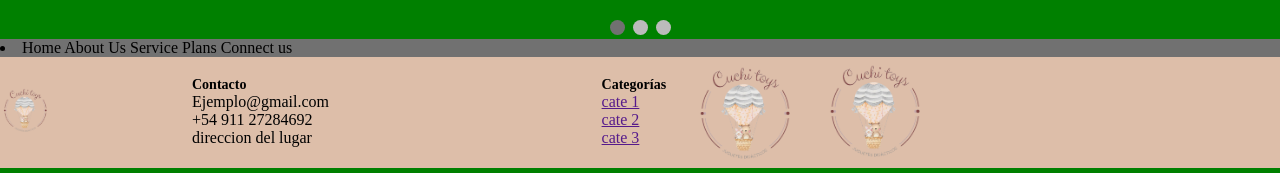
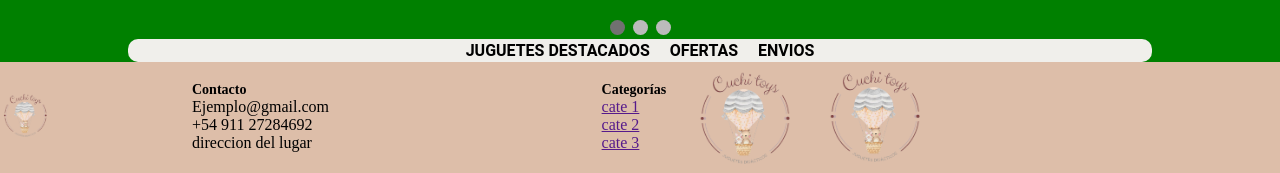
Before and after one commit to Matidopa/Grupo_2_CuchiToys, a website: page views/home.html in a window 1280 px wide. Shown: the part 828-1001 px from the top of the page. Drawn offline with Linux system fonts and the light colour scheme.

Commit message:
home-body-v.02

```diff
--- a/public/css/Styles-Body-Home.css
+++ b/public/css/Styles-Body-Home.css
@@ -98,3 +98,14 @@
 @media only screen and (max-width: 300px) {
   .prev, .next,.text {font-size: 11px}
 }
+
+.nav-body {
+width:80%; background-color: #F0EFEB;border-color: #CB997E;border-radius: 10px;
+margin:auto;}
+
+.nav-body-flex {
+  display: flex;justify-content: center;text-align:center,end;
+  }
+.nav-link{
+  font-family: 'Roboto', sans-serif;margin: 2px 10px;font-weight:bold;
+}
--- a/views/home.html
+++ b/views/home.html
@@ -7,6 +7,7 @@
     <link rel="stylesheet" href="/css/StylesHome.css">
     <link href="https://cdnjs.cloudflare.com/ajax/libs/font-awesome/5.15.3/css/all.min.css"
 rel="stylesheet" />
+<link rel="preconnect" href="https://fonts.googleapis.com">
 
 <!--CSS BodyHome-->
 <link rel="stylesheet"href="/css/Styles-Body-Home.css">
@@ -75,19 +76,8 @@ rel="stylesheet" />
         <span class="dot" onclick="currentSlide(2)"></span>
         <span class="dot" onclick="currentSlide(3)"></span>
     </div>
-        <!-- Navbar central -->
 
-                <div class="collapse navbar-collapse" id="mynav">
-                   <li class="nav-item active" >
-                    <a  class="nav-link">Home</a>
-                    <a  class="nav-link">About Us</a>
-                    <a  class="nav-link">Service</a>
-                    <a  class="nav-link">Plans</a>
-                    <a  class="nav-link">Connect us</a>
-                    </li>
-                </DIV>
-
-               <script>
+ <script>
                     var slideIndex = 1;
                     showSlides(slideIndex);
 
@@ -114,7 +104,17 @@ rel="stylesheet" />
                       slides[slideIndex-1].style.display = "block";
                       dots[slideIndex-1].className += " active";
                     }
-                    </script>
+    </script>
+    <!-- Navbar central -->
+
+            <div class="nav-body" >
+               <li class="nav-body-flex" >
+                <a  class="nav-link">JUGUETES DESTACADOS</a>
+                <a  class="nav-link">OFERTAS</a>
+                <a  class="nav-link">ENVIOS</a>
+                </li>
+            </DIV>
+
 
      </main>
     <footer>
```
